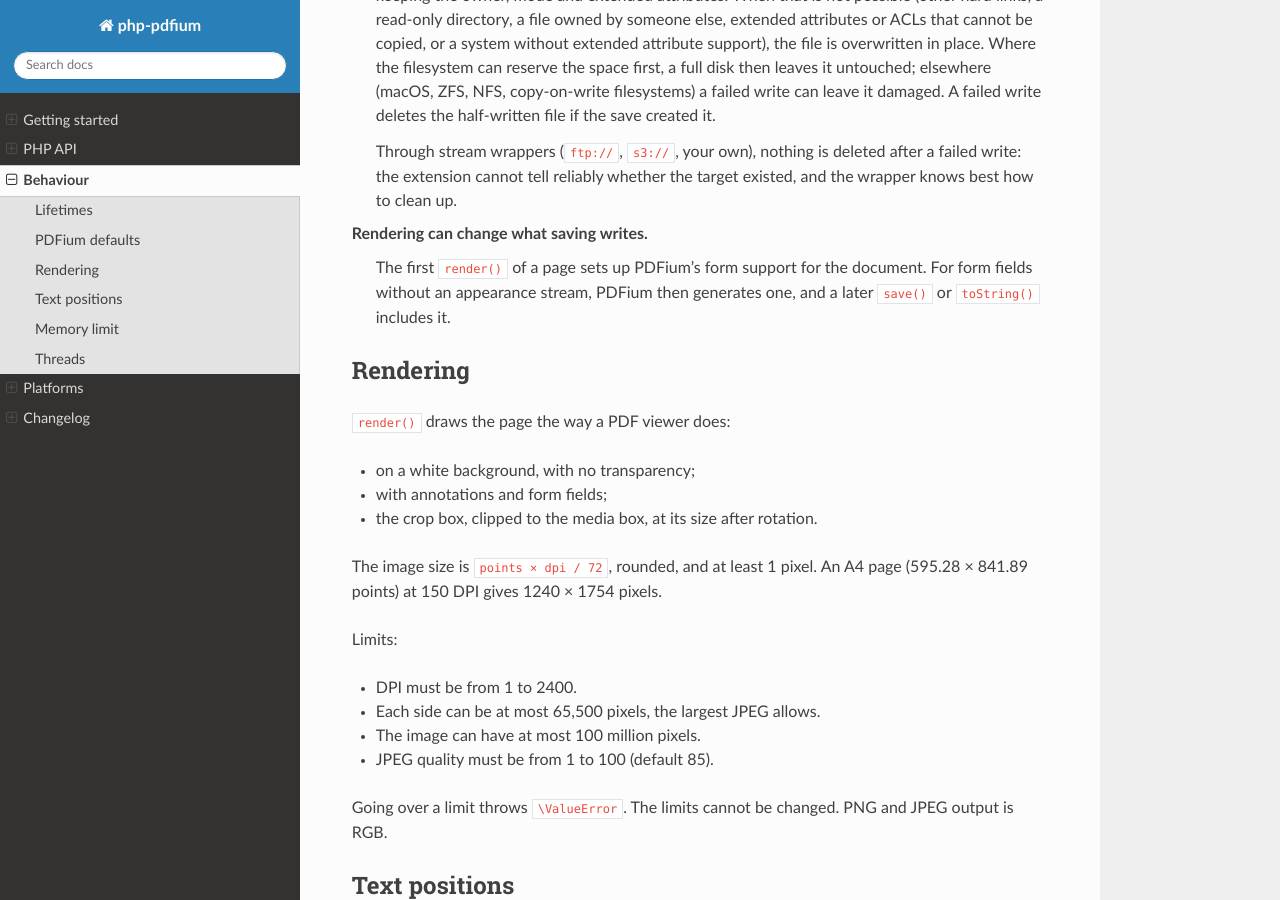
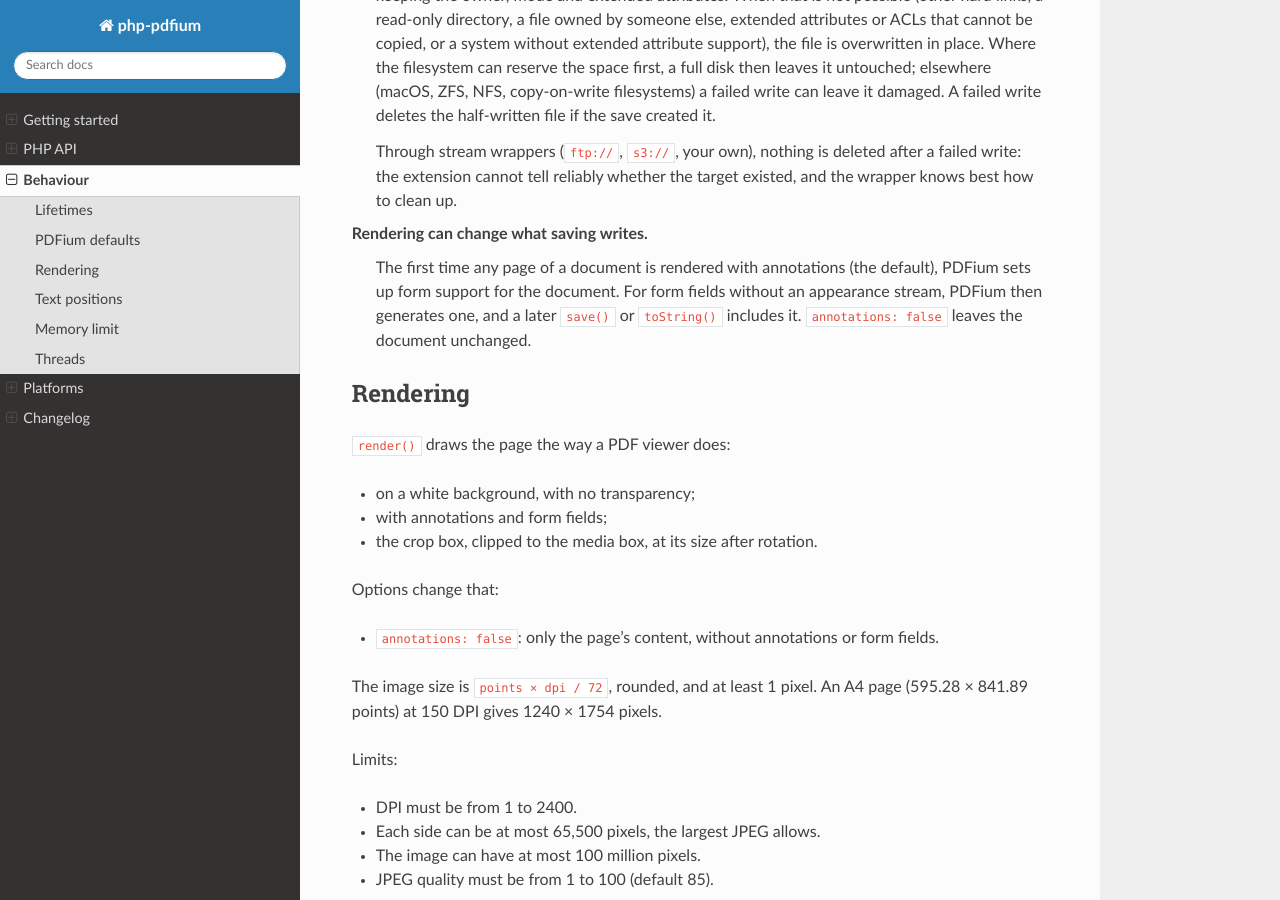
Before and after one commit to chaikivskyi/php-pdfium, a Sphinx documentation site: the page built from docs/behaviour.rst, in a window 1280 px wide and 900 px high, scrolled down 1390 px. Built offline with Sphinx 7.4.7 and the Read the Docs theme 3.1.0, drawn with Linux system fonts in a browser that asks for light colours; cross-references to code outside the pages are shown as plain code.

Commit message:
feat: render() option annotations: false leaves out annotations and form fields

```diff
--- a/docs/behaviour.rst
+++ b/docs/behaviour.rst
@@ -70,9 +70,10 @@ The extension follows PDFium and adds no rules of its own.
    how to clean up.
 
 **Rendering can change what saving writes.**
-   The first ``render()`` of a page sets up PDFium's form support for the document. For form fields
-   without an appearance stream, PDFium then generates one, and a later ``save()`` or
-   ``toString()`` includes it.
+   The first time any page of a document is rendered with annotations (the default), PDFium sets up
+   form support for the document. For form fields without an appearance stream, PDFium then
+   generates one, and a later ``save()`` or ``toString()`` includes it. ``annotations: false``
+   leaves the document unchanged.
 
 
 .. _rendering:
@@ -85,6 +86,10 @@ Rendering
 - on a white background, with no transparency;
 - with annotations and form fields;
 - the crop box, clipped to the media box, at its size after rotation.
+
+Options change that:
+
+- ``annotations: false``: only the page's content, without annotations or form fields.
 
 The image size is ``points × dpi / 72``, rounded, and at least 1 pixel. An A4 page
 (595.28 × 841.89 points) at 150 DPI gives 1240 × 1754 pixels.
--- a/docs/php_api.rst
+++ b/docs/php_api.rst
@@ -308,11 +308,13 @@ Page
       :throws MemoryException: The text would not fit under ``memory_limit``.
       :throws BusyException: ZTS only: another thread is using PDFium.
 
-   .. php:method:: render(int $dpi = 150) -> Bitmap
+   .. php:method:: render(int $dpi = 150, bool $annotations = true) -> Bitmap
 
       Renders the page to a bitmap. See :ref:`rendering`.
 
       :param int $dpi: Resolution, from 1 to 2400.
+      :param bool $annotations: Draw annotations and form fields. The first such render can add
+         appearance streams that a later save writes; ``false`` leaves the document unchanged.
       :rtype: Bitmap
       :throws \\ValueError: The DPI is out of range, a side would be over 65,500 pixels, or the
          image would be over 100 million pixels.
```
Also changed, not shown: docs/changelog.rst (+7 -0 lines), 6 other files.
